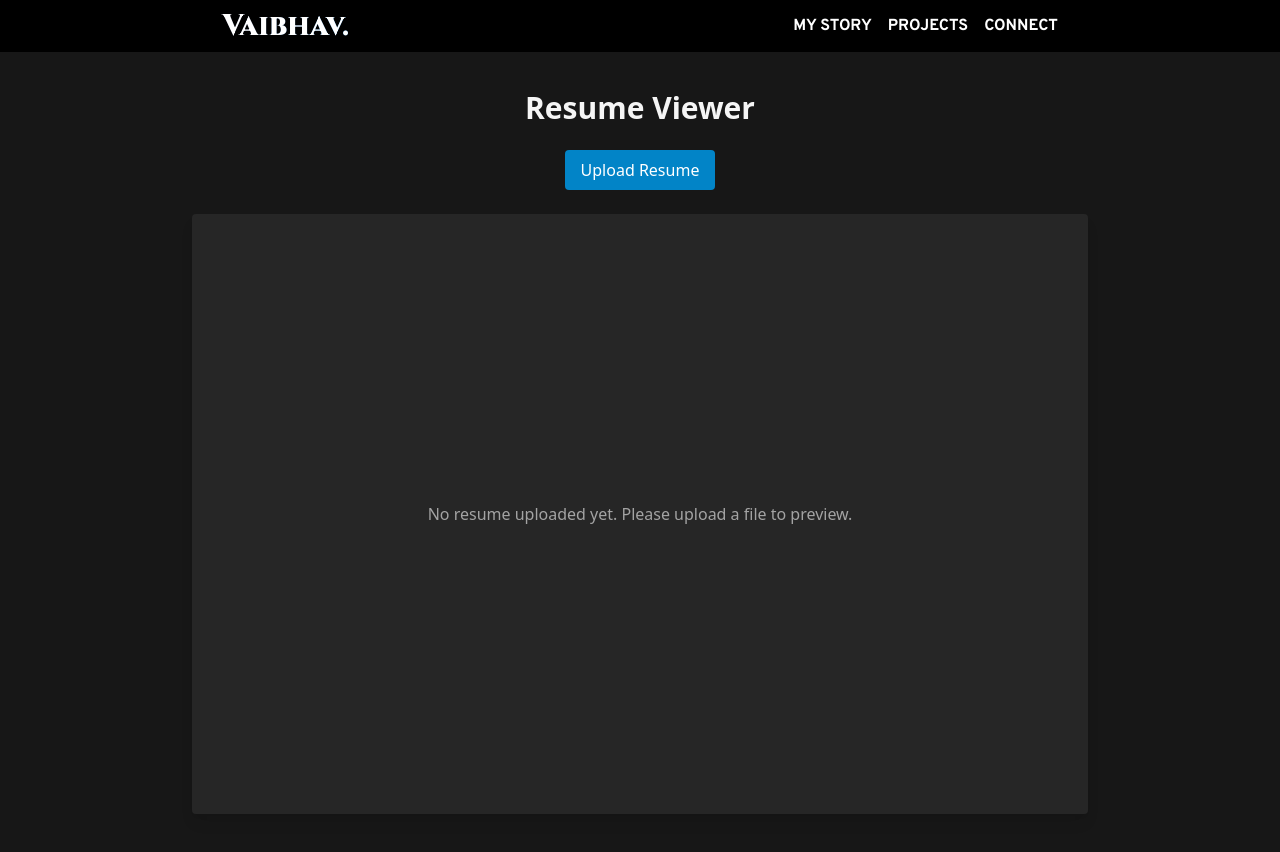
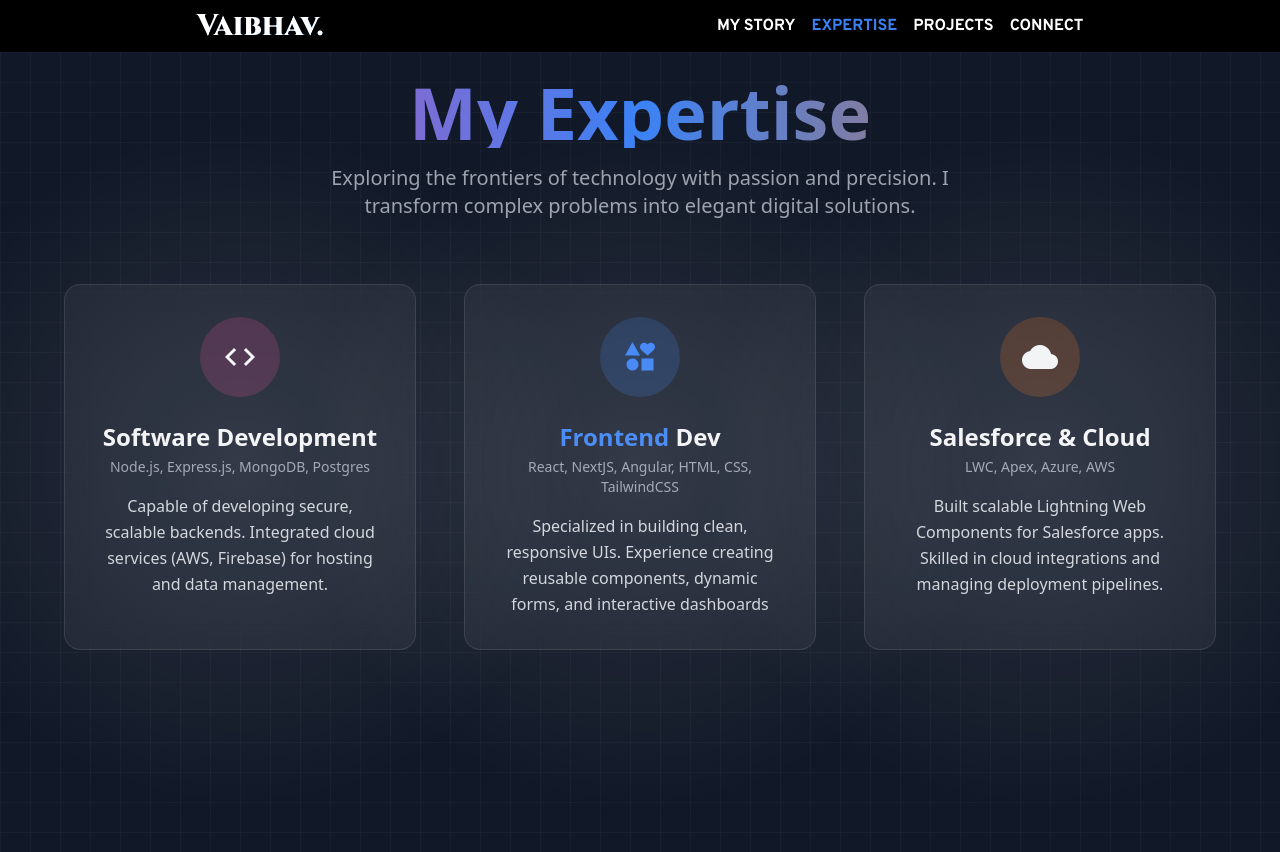
Before and after one commit to JuniorfoxDev/Portfolio, a React (Vite) app: page /Skills in a window 1280 px wide. Built offline with nearby package versions, Linux system fonts and the light colour scheme; a web font is replaced by a local one.

Commit message:
updated Skills page

```diff
--- a/index.html
+++ b/index.html
@@ -9,6 +9,7 @@
     <link href="https://fonts.googleapis.com/css2?family=Bebas+Neue&display=swap" rel="stylesheet">
     <link href="https://fonts.googleapis.com/css2?family=Cinzel:wght@800&display=swap" rel="stylesheet">
     <link href="https://fonts.googleapis.com/css2?family=Overpass:ital,wght@0,700;1,700&display=swap" rel="stylesheet">
+    <link href="https://fonts.googleapis.com/icon?family=Material+Icons" rel="stylesheet">
     <meta name="viewport" content="width=device-width, initial-scale=1.0" />
     <title>Portfolio</title>
 </head>
--- a/src/Components/Navbar.jsx
+++ b/src/Components/Navbar.jsx
@@ -36,7 +36,7 @@ const Navbar = () => {
             <div className="hidden md:flex gap-4 uppercase">
                 {/* <NavLink to='/' className={({ isActive }) => isActive ? "text-blue-500 font-overpass text-base" : "font-overpass text-white text-base"}>Profile</NavLink> */}
                 <NavLink to='/About' className={({ isActive }) => isActive ? "text-blue-500 font-overpass text-base" : "font-overpass text-base"}>MY STORY</NavLink>
-                {/* <NavLink to='/Skills' className={({ isActive }) => isActive ? "text-blue-500 font-overpass text-base" : "font-overpass text-base"}>Skills</NavLink> */}
+                <NavLink to='/Skills' className={({ isActive }) => isActive ? "text-blue-500 font-overpass text-base" : "font-overpass text-base"}>Expertise</NavLink>
                 <NavLink to='/Projects' className={({ isActive }) => isActive ? "text-blue-500 font-overpass font-bold text-base" : "font-overpass text-base"}>Projects</NavLink>
                 <NavLink to='/Contact' className={({ isActive }) => isActive ? "text-blue-500 font-overpass font-bold text-base" : "font-overpass text-base"}>CONNECT</NavLink>
             </div>
@@ -49,10 +49,10 @@ const Navbar = () => {
             {isMobileOpen && (
                 <div className="flex flex-col items-center absolute top-12 left-0  w-full  bg-[#000] text-white p-4 md:hidden uppercase">
                     {/* <NavLink to='/' className={({ isActive }) => isActive ? "text-blue-500 py-2" : "font-poppins text-2xl py-2"} onClick={toggleMobileMenu}>Profile</NavLink> */}
-                    <NavLink to='/About' className={({ isActive }) => isActive ? "text-blue-500 py-2" : "font-poppins text-2xl py-2"} onClick={toggleMobileMenu}>About</NavLink>
-                    {/* <NavLink to='/Skills' className={({ isActive }) => isActive ? "text-blue-500 py-2" : "font-poppins text-2xl py-2"} onClick={toggleMobileMenu}>Skills</NavLink> */}
-                    <NavLink to='/Projects' className={({ isActive }) => isActive ? "text-blue-500 py-2" : "font-poppins text-2xl py-2"} onClick={toggleMobileMenu}>ShowCases</NavLink>
-                    <NavLink to='/Contact' className={({ isActive }) => isActive ? "text-blue-500 py-2" : "font-poppins text-2xl py-2"} onClick={toggleMobileMenu}>Contact</NavLink>
+                    <NavLink to='/About' className={({ isActive }) => isActive ? "text-blue-500 py-2" : "font-poppins text-2xl py-2"} onClick={toggleMobileMenu}>MY story</NavLink>
+                    <NavLink to='/Skills' className={({ isActive }) => isActive ? "text-blue-500 py-2" : "font-poppins text-2xl py-2"} onClick={toggleMobileMenu}>Expertise</NavLink>
+                    <NavLink to='/Projects' className={({ isActive }) => isActive ? "text-blue-500 py-2" : "font-poppins text-2xl py-2"} onClick={toggleMobileMenu}>Projects</NavLink>
+                    <NavLink to='/Contact' className={({ isActive }) => isActive ? "text-blue-500 py-2" : "font-poppins text-2xl py-2"} onClick={toggleMobileMenu}>Connect</NavLink>
                 </div>
             )}
         </div>
--- a/src/Pages/Home.jsx
+++ b/src/Pages/Home.jsx
@@ -92,7 +92,7 @@ const Home = () => {
               <FaSalesforce size={55} className="hover:text-blue-900" />
               <FaAngular size={55} className="hover:text-blue-900"/>
             </div>
-            {/* <Link to='/skills' className="bg-white p-2 rounded-full border-gray-300 hover:border-4 border-2 absolute bottom-1 left-4"><GoArrowUpRight size={24} /> </Link> */}
+            <Link to='/skills' className="bg-white p-2 rounded-full border-gray-300 hover:border-4 border-2 absolute bottom-1 left-4"><GoArrowUpRight size={24} /> </Link>
           </div>
         </div>
         <div className="col-span-1" >
--- a/src/Pages/Skills.jsx
+++ b/src/Pages/Skills.jsx
@@ -1,64 +1,98 @@
-import React, { useState } from "react";
+import React from "react";
 
 const Skills = () => {
-  const [resumeFile, setResumeFile] = useState(null);
-  const [resumeURL, setResumeURL] = useState(null);
-
-  const handleFileChange = (e) => {
-    const file = e.target.files[0];
-    if (file) {
-      setResumeFile(file);
-      setResumeURL(URL.createObjectURL(file));
-    }
-  };
-
-  const handleDownload = () => {
-    if (resumeFile) {
-      const link = document.createElement("a");
-      link.href = resumeURL;
-      link.download = resumeFile.name;
-      link.click();
-    }
-  };
-
   return (
-    <div className="bg-neutral-900 min-h-screen flex flex-col items-center justify-center p-4 text-neutral-100">
-      <h1 className="text-3xl font-bold mb-6">Resume Viewer</h1>
-
-      <div className="flex gap-4 mb-6">
-        <label className="bg-sky-600 hover:bg-sky-500 text-white py-2 px-4 rounded cursor-pointer">
-          Upload Resume
-          <input type="file" accept=".pdf,.png,.jpg,.jpeg" className="hidden" onChange={handleFileChange} />
-        </label>
-        {resumeFile && (
-          <button
-            onClick={handleDownload}
-            className="bg-green-600 hover:bg-green-500 text-white py-2 px-4 rounded"
+    <div className="min-h-screen p-6  bg-grid-pattern bg-[#111827] text-[#F3F4F6] overflow-hidden" style={{
+      backgroundImage: `
+        linear-gradient(rgba(255,255,255,0.03) 1px, transparent 1px),
+        linear-gradient(90deg, rgba(255,255,255,0.03) 1px, transparent 1px)
+      `,
+      backgroundSize: "30px 30px"
+    }}>
+      <header className="text-center mb-16">
+        <h1 className="text-5xl md:text-7xl font-bold mb-4 bg-gradient-to-r from-pink-500 via-blue-500 to-orange-500 bg-clip-text text-transparent">
+          My Expertise
+        </h1>
+        <p className="text-xl text-gray-400 max-w-2xl mx-auto">
+          Exploring the frontiers of technology with passion and precision. I transform complex problems into elegant digital solutions.
+        </p>
+      </header>
+      <div className="flex flex-col items-center justify-center">
+      <div className="grid grid-cols-1 md:grid-cols-2 lg:grid-cols-3 gap-8 lg:gap-12 w-full max-w-6xl">
+        {[
+          {
+            icon: "code",
+            title: "Software Development",
+            sub: "Node.js, Express.js, MongoDB, Postgres",
+            desc: "Capable of developing secure, scalable backends. Integrated cloud services (AWS, Firebase) for hosting and data management.",
+            color: "pink-500",
+            bg: "rgba(236, 72, 153, 0.2)",
+            shadow: "#EC4899"
+          },
+          {
+            icon: "interests",
+            title: "Frontend Dev",
+            sub: "React, NextJS, Angular, HTML, CSS, TailwindCSS",
+            desc: "Specialized in building clean, responsive UIs. Experience creating reusable components, dynamic forms, and interactive dashboards",
+            color: "blue-500",
+            bg: "rgba(59, 130, 246, 0.2)",
+            shadow: "#3B82F6"
+          },
+          {
+            icon: "cloud",
+            title: "Salesforce & Cloud",
+            sub: "LWC, Apex, Azure, AWS",
+            desc: "Built scalable Lightning Web Components for Salesforce apps. Skilled in cloud integrations and managing deployment pipelines.",
+            color: "orange-500",
+            bg: "rgba(249, 115, 22, 0.2)",
+            shadow: "#F97316"
+          }
+        ].map((item, idx) => (
+          <div
+            key={idx}
+            className="relative card p-8 flex flex-col items-center text-center rounded-2xl border border-white/10 bg-white/5 backdrop-blur-lg transition transform duration-300 hover:translate-y-[-10px] hover:scale-105 hover:shadow-2xl"
           >
-            Download Resume
-          </button>
-        )}
+            <div
+              className="absolute top-0 left-0 right-0 bottom-0 rounded-2xl pointer-events-none opacity-0 transition-opacity duration-300 card-neon"
+              style={{
+                boxShadow: `0 0 15px ${item.shadow}, 0 0 30px ${item.shadow}, 0 0 45px ${item.shadow}`
+              }}
+            ></div>
+            <div className="absolute top-[-50%] left-[-50%] w-[200%] h-[200%] pointer-events-none"
+              style={{
+                background: "radial-gradient(circle, rgba(255, 255, 255, 0.1) 0%, rgba(255, 255, 255, 0) 70%)",
+                animation: "glow 5s linear infinite"
+              }}
+            ></div>
+            <div
+              className="icon-container w-20 h-20 rounded-full flex items-center justify-center mb-6 transition duration-300"
+              style={{ backgroundColor: item.bg }}
+            >
+              <span className={`material-icons text-4xl text-${item.color}`}>
+                {item.icon}
+              </span>
+            </div>
+            <h2 className="text-2xl font-semibold mb-1">
+              <span className={`text-${item.color}`}>{item.title.split(" ")[0]}</span>{" "}
+              {item.title.split(" ").slice(1).join(" ")}
+            </h2>
+            <p className="text-gray-400 text-sm mb-4">{item.sub}</p>
+            <p className="text-gray-300 leading-relaxed">{item.desc}</p>
+          </div>
+        ))}
+        </div>
       </div>
-
-      <div className="w-full max-w-4xl bg-neutral-800 rounded shadow-lg p-4 flex justify-center items-center min-h-[600px]">
-        {resumeURL ? (
-          resumeFile.type === "application/pdf" ? (
-            <iframe
-              src={resumeURL}
-              title="Resume Preview"
-              className="w-full h-[600px]"
-            />
-          ) : (
-            <img
-              src={resumeURL}
-              alt="Resume Preview"
-              className="max-h-[600px] w-auto"
-            />
-          )
-        ) : (
-          <p className="text-neutral-400">No resume uploaded yet. Please upload a file to preview.</p>
-        )}
-      </div>
+      <style>
+        {`
+          @keyframes glow {
+            0% { transform: rotate(0deg); }
+            100% { transform: rotate(360deg); }
+          }
+          .card:hover .card-neon {
+            opacity: 0.08;
+          }
+        `}
+      </style>
     </div>
   );
 };
```
